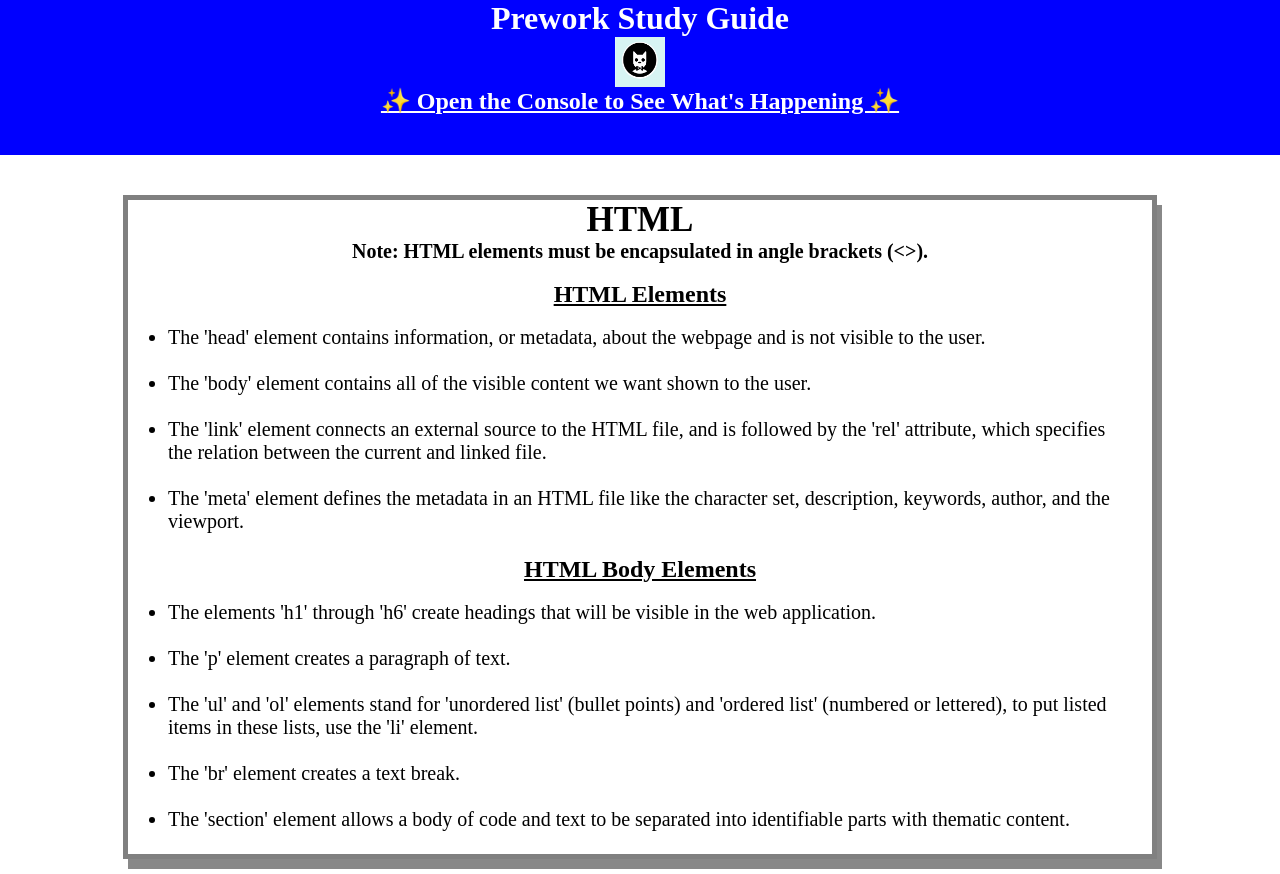
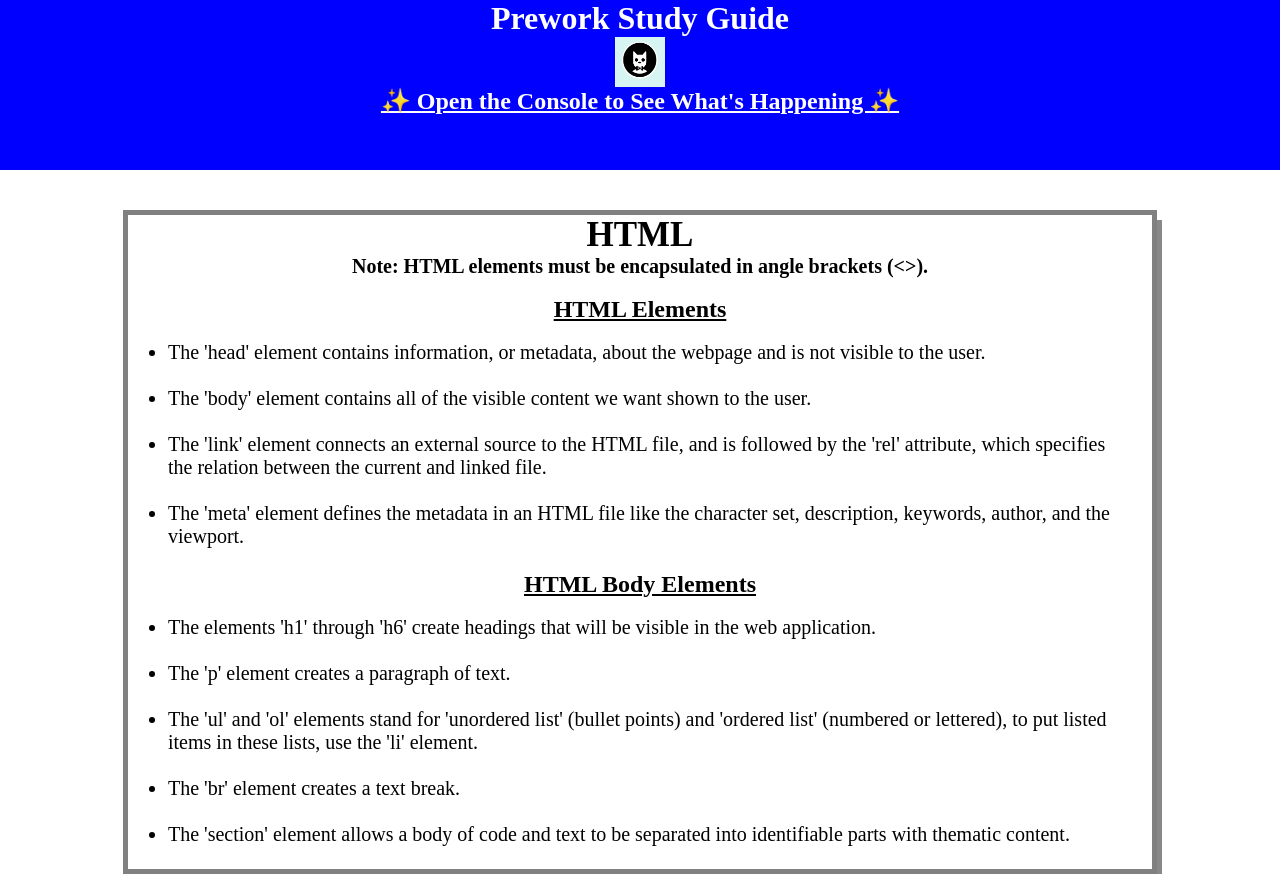
Before and after one commit to JPGuerrero1/prework-study-guide, a plain HTML site: page index.html in a window 1280 px wide. Shown: the top 874 px of the page. Drawn offline with Linux system fonts and the light colour scheme.

Commit message:
css IOS formatting debus

```diff
--- a/assets/style.css
+++ b/assets/style.css
@@ -6,7 +6,7 @@
 header,
 footer {
     width: 100%;
-    height: 155px;
+    height: 170px;
     background-color: blue;
     color: white;
 }
```
